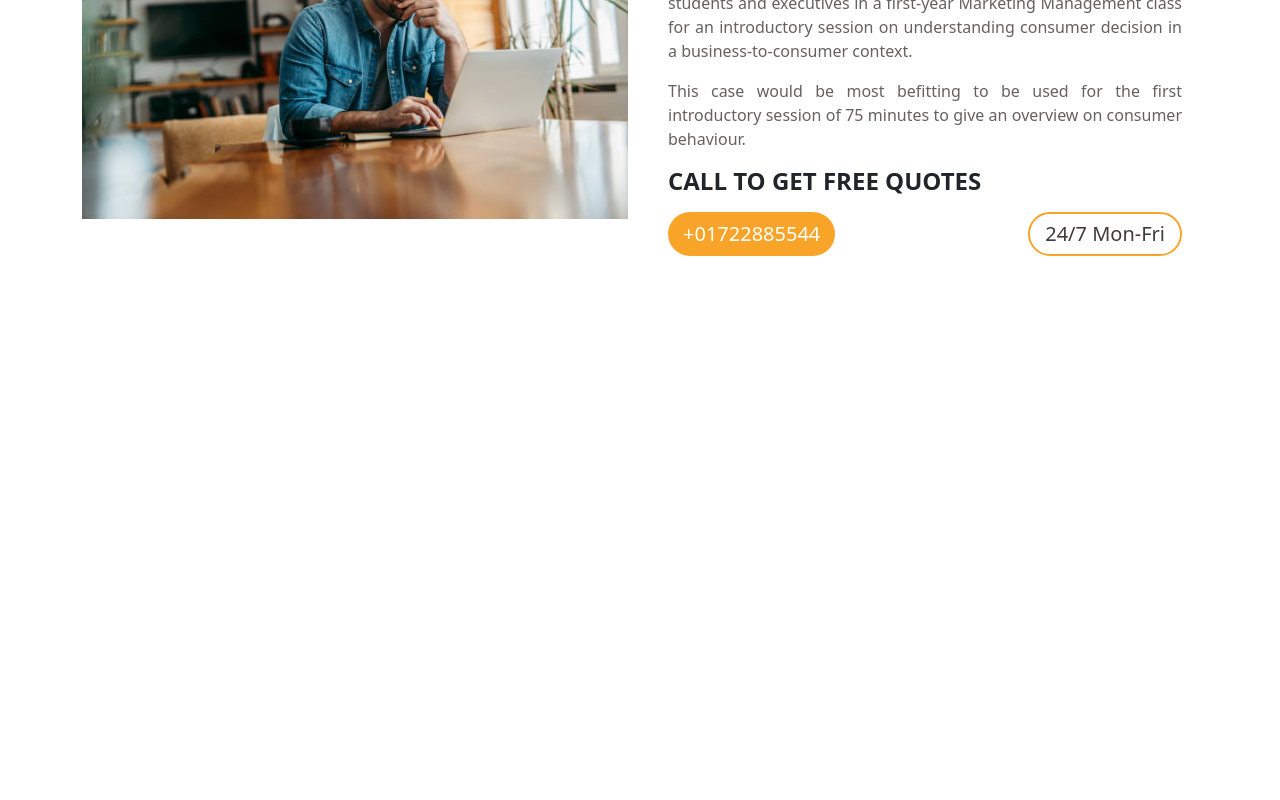
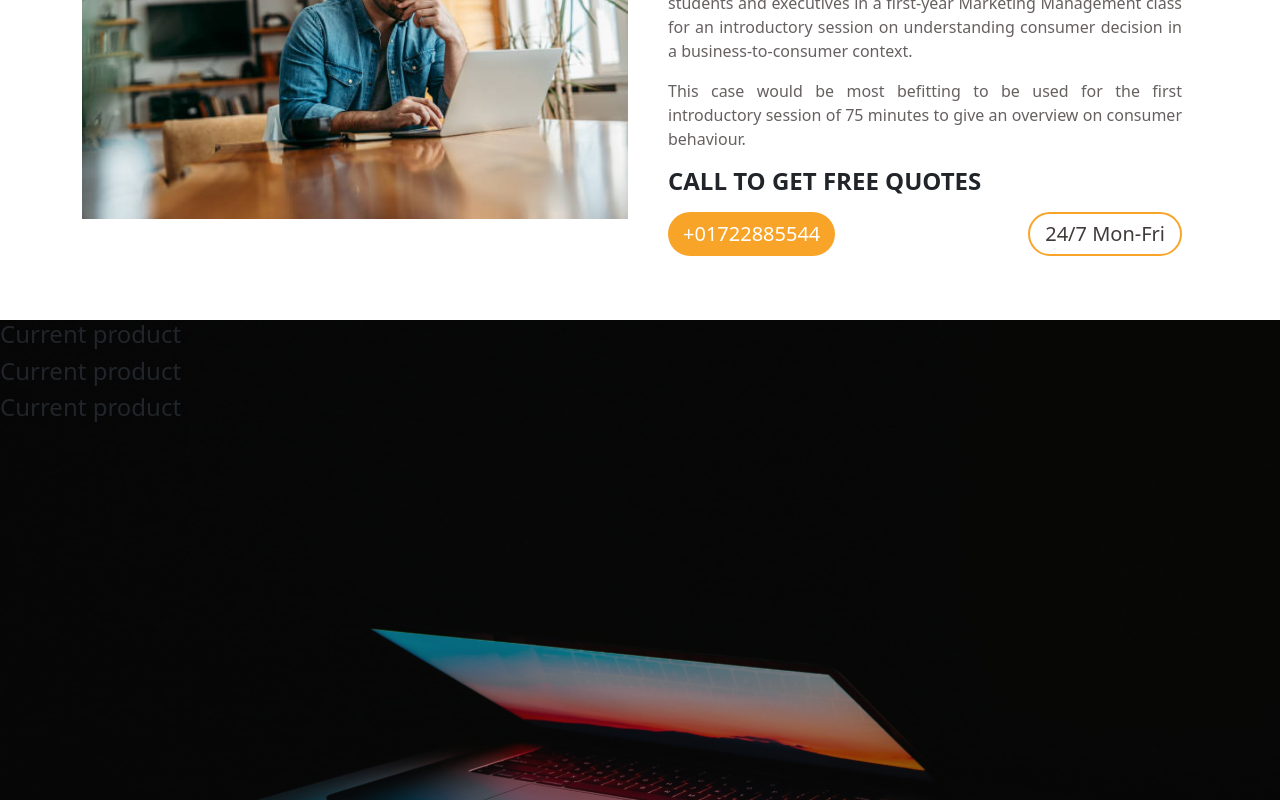
Before and after one commit to akjilani120/ak-laptop-store-client, a React (Create React App) app: page / in a window 1280 px wide. Shown: the part 989-1789 px from the top of the page. Before the commit the page ends 1309 px from the top, so only its background shows below. Built offline with nearby package versions, Linux system fonts and the light colour scheme; no server answers.

Commit message:
countUp component start

```diff
--- /dev/null
+++ b/src/pages/Home/CountUp/CountUP.js
@@ -0,0 +1,28 @@
+import React from 'react';
+import './CountUp.css';
+import CountUp from 'react-countup';
+import img from '../../img/countbg.jpg'
+const CountUP = () => {
+    return (
+        <div className='countUp' style={{
+            backgroundImage: `url(${img})`
+          }}>
+           <div className='count-overflow'>
+               <div className="count-number">
+                   <h1></h1>
+                   <h4>Current <span className='count-spa'>product</span></h4>
+               </div>
+               <div className="count-number">
+                   <h1></h1>
+                   <h4>Current <span className='count-spa'>product</span></h4>
+               </div>
+               <div className="count-number">
+                   <h1></h1>
+                   <h4>Current <span className='count-spa'>product</span></h4>
+               </div>
+           </div>
+        </div>
+    );
+};
+
+export default CountUP;
--- /dev/null
+++ b/src/pages/Home/CountUp/CountUp.css
@@ -0,0 +1,11 @@
+.countUp{
+    background-size: cover;
+    background-position:top center;
+    background-repeat: no-repeat;
+    height: 60vh;
+    background-attachment: fixed;
+}
+.count-overflow{
+    background-color: rgba(17, 16, 16, 0.384);
+    height: 60vh;
+}
--- a/src/pages/Home/Experience/Experience.js
+++ b/src/pages/Home/Experience/Experience.js
@@ -2,8 +2,8 @@ import React from 'react';
 import { Container} from 'react-bootstrap';
 import './Experience.css'
 import img from '../../img/experience.jpg'
-import CountUp from 'react-countup';
-import { useCountUp } from 'react-countup';
+
+
 
 const Experience = () => {
     return (
--- a/src/pages/Home/Home.js
+++ b/src/pages/Home/Home.js
@@ -1,5 +1,6 @@
 import React from 'react';
 import Banner from './Banner/Banner';
+import CountUP from './CountUp/CountUP';
 import Experience from './Experience/Experience';
 import Products from './Products/Products';
 
@@ -9,6 +10,7 @@ const Home = () => {
            <Banner></Banner>
            <Products></Products>
            <Experience></Experience>
+           <CountUP></CountUP>
         </div>
     );
 };
```
Also changed, not shown: src/pages/img/countbg.jpg (added).
